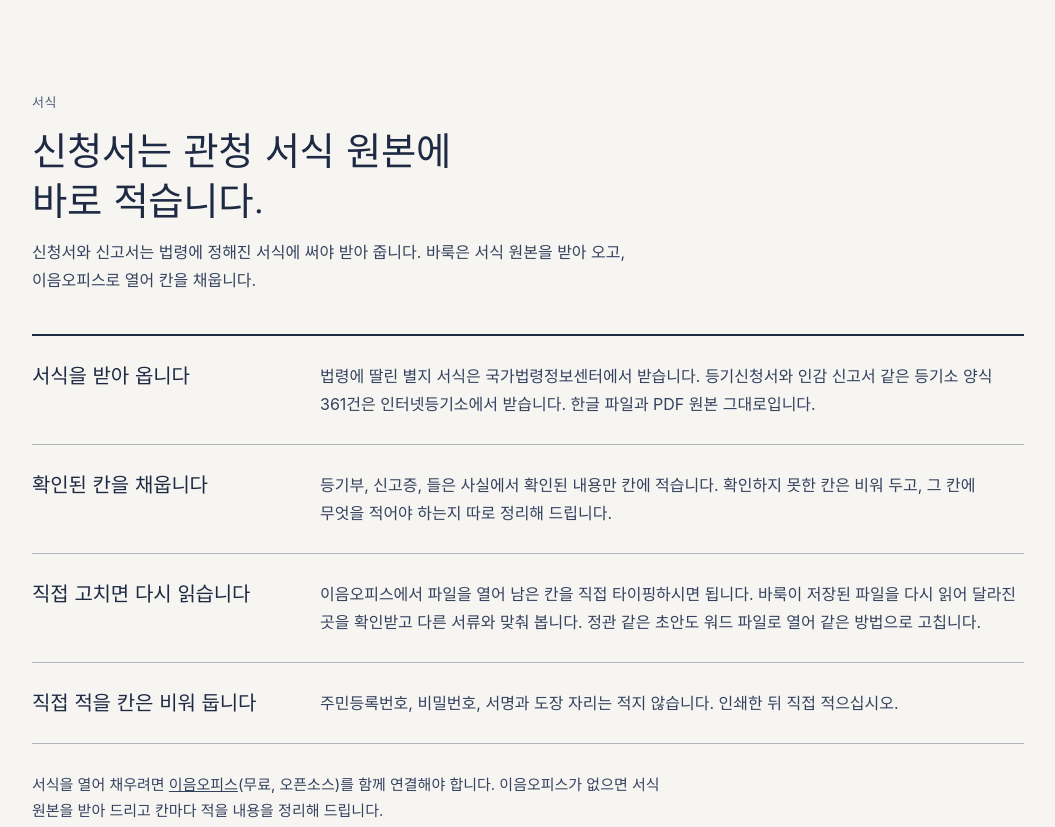
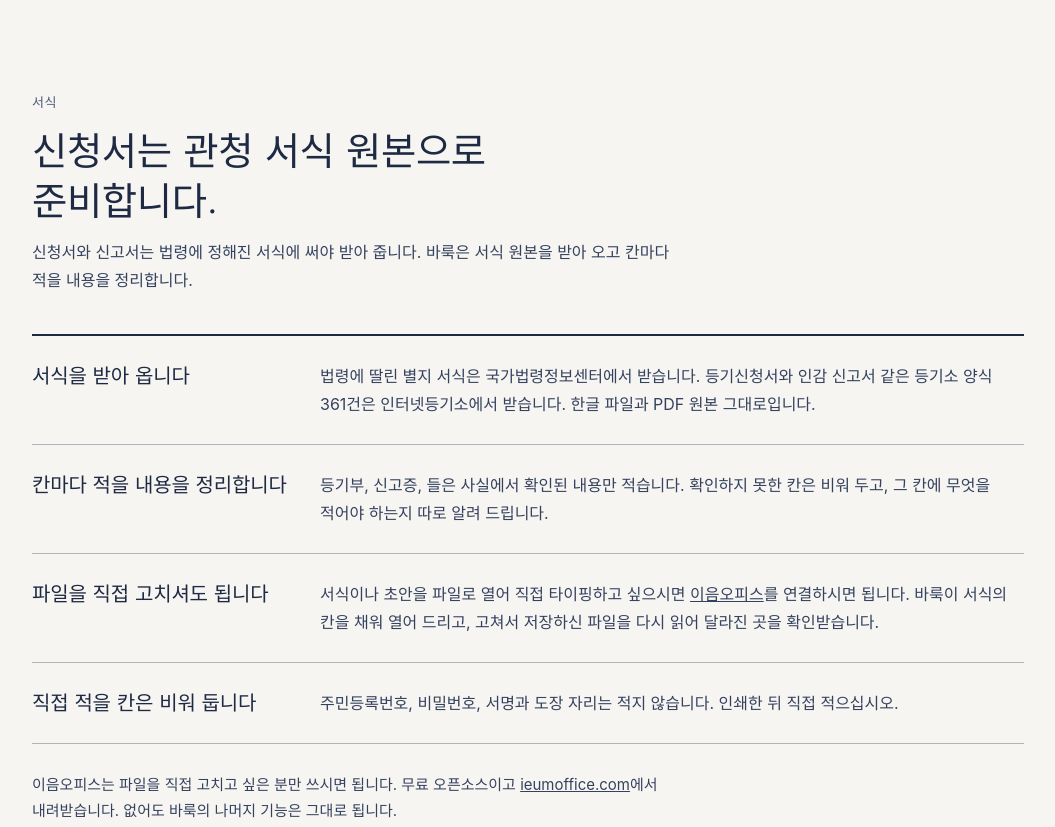
Before and after one commit to moomoogrange/baruch, a plain HTML site: page docs/index.html in a window 1280 px wide. Shown: the part 3180-4007 px from the top of the page, without its empty margins (112-1167 px from the left). Drawn offline with Linux system fonts and the light colour scheme.

Commit message:
이음오피스를 직접 고치고 싶은 분의 선택 사항으로 낮추고 내려받기 링크 연결
Co-Authored-By: Claude Fable 5.2 <noreply@anthropic.com>

```diff
--- a/docs/index.html
+++ b/docs/index.html
@@ -264,7 +264,7 @@ footer nav{display:flex;flex-wrap:wrap;gap:8px 20px}
       <li><b>사정을 듣습니다</b><span>해야 하는 신청을 빠짐없이 찾고 무엇부터 낼지 정합니다.</span></li>
       <li><b>법령에서 근거, 내는 곳, 서식, 기한을 찾습니다</b><span>기억나는 대로 쓰지 않고 조회하는 날의 조문을 읽습니다.</span></li>
       <li><b>먼저 들러야 하는 곳을 찾습니다</b><span>등기 전에 관청에서 확인서를 받아 와야 하는 경우가 있어서입니다.</span></li>
-      <li><b>서류를 씁니다</b><span>신청서와 신고서는 관청 서식 원본의 칸에 적고, 정관이나 의사록 같은 글은 초안으로 씁니다. 모르는 내용은 지어내지 않고 빈칸으로 남긴 뒤 여쭤봅니다.</span></li>
+      <li><b>서류를 씁니다</b><span>신청서와 신고서는 관청 서식 원본에 맞춰 쓰고, 정관이나 의사록 같은 글은 초안으로 씁니다. 모르는 내용은 지어내지 않고 빈칸으로 남긴 뒤 여쭤봅니다.</span></li>
       <li><b>담당자가 물을 것에 미리 답합니다</b><span>접수 창구, 담당 주무관, 등기관, 재판부라면 무엇을 물을지 뽑아 봅니다.</span></li>
       <li><b>다른 둘이 따로 검토합니다</b><span>쓴 사람은 자기 글에서 틀린 곳을 잘 못 찾습니다.</span></li>
       <li><b>제출용으로 만듭니다</b><span>첨부 서류는 PDF로 만들고, 화면에 붙여 넣을 글과 할 일 목록을 같이 드립니다.</span></li>
@@ -279,15 +279,15 @@ footer nav{display:flex;flex-wrap:wrap;gap:8px 20px}
 
 <section id="form"><div class="wrap">
   <p class="kicker">서식</p>
-  <h2>신청서는 관청 서식 원본에<br>바로 적습니다.</h2>
-  <p class="sub">신청서와 신고서는 법령에 정해진 서식에 써야 받아 줍니다. 바룩은 서식 원본을 받아 오고, 이음오피스로 열어 칸을 채웁니다.</p>
+  <h2>신청서는 관청 서식 원본으로<br>준비합니다.</h2>
+  <p class="sub">신청서와 신고서는 법령에 정해진 서식에 써야 받아 줍니다. 바룩은 서식 원본을 받아 오고 칸마다 적을 내용을 정리합니다.</p>
   <div class="three">
     <div><h3>서식을 받아 옵니다</h3><div><p>법령에 딸린 별지 서식은 국가법령정보센터에서 받습니다. 등기신청서와 인감 신고서 같은 등기소 양식 361건은 인터넷등기소에서 받습니다. 한글 파일과 PDF 원본 그대로입니다.</p></div></div>
-    <div><h3>확인된 칸을 채웁니다</h3><div><p>등기부, 신고증, 들은 사실에서 확인된 내용만 칸에 적습니다. 확인하지 못한 칸은 비워 두고, 그 칸에 무엇을 적어야 하는지 따로 정리해 드립니다.</p></div></div>
-    <div><h3>직접 고치면 다시 읽습니다</h3><div><p>이음오피스에서 파일을 열어 남은 칸을 직접 타이핑하시면 됩니다. 바룩이 저장된 파일을 다시 읽어 달라진 곳을 확인받고 다른 서류와 맞춰 봅니다. 정관 같은 초안도 워드 파일로 열어 같은 방법으로 고칩니다.</p></div></div>
+    <div><h3>칸마다 적을 내용을 정리합니다</h3><div><p>등기부, 신고증, 들은 사실에서 확인된 내용만 적습니다. 확인하지 못한 칸은 비워 두고, 그 칸에 무엇을 적어야 하는지 따로 알려 드립니다.</p></div></div>
+    <div><h3>파일을 직접 고치셔도 됩니다</h3><div><p>서식이나 초안을 파일로 열어 직접 타이핑하고 싶으시면 <a href="https://ieumoffice.com/">이음오피스</a>를 연결하시면 됩니다. 바룩이 서식의 칸을 채워 열어 드리고, 고쳐서 저장하신 파일을 다시 읽어 달라진 곳을 확인받습니다.</p></div></div>
     <div><h3>직접 적을 칸은 비워 둡니다</h3><div><p>주민등록번호, 비밀번호, 서명과 도장 자리는 적지 않습니다. 인쇄한 뒤 직접 적으십시오.</p></div></div>
   </div>
-  <p class="note">서식을 열어 채우려면 <a href="https://ieumoffice.com">이음오피스</a>(무료, 오픈소스)를 함께 연결해야 합니다. 이음오피스가 없으면 서식 원본을 받아 드리고 칸마다 적을 내용을 정리해 드립니다.</p>
+  <p class="note">이음오피스는 파일을 직접 고치고 싶은 분만 쓰시면 됩니다. 무료 오픈소스이고 <a href="https://ieumoffice.com/">ieumoffice.com</a>에서 내려받습니다. 없어도 바룩의 나머지 기능은 그대로 됩니다.</p>
 </div></section>
 
 <section id="back" class="tint"><div class="wrap">
@@ -386,8 +386,8 @@ footer nav{display:flex;flex-wrap:wrap;gap:8px 20px}
       <p class="note">서류를 폴더에 파일로 쌓고, 검토를 맡는 두 역할이 따로 일하고, 첨부를 PDF로 만듭니다. 서류가 많은 일에는 이쪽이 낫습니다. PDF를 만들려면 크롬이나 엣지가 깔려 있어야 합니다.</p>
     </div>
     <div>
-      <h3>이음오피스를 함께 연결합니다</h3>
-      <p class="note">서식과 초안을 파일로 열어 채우는 일은 <a href="https://ieumoffice.com">이음오피스</a>가 맡습니다. 워드, 한글, PDF 파일을 한 창에서 열고 고치는 무료 오픈소스 오피스이고, Claude Code, Claude, ChatGPT에 연결해 쓸 수 있습니다. 설치와 연결 방법은 이음오피스 사이트에 있습니다.</p>
+      <h3>파일을 직접 고치고 싶으시면</h3>
+      <p class="note"><a href="https://ieumoffice.com/">이음오피스</a>를 내려받아 함께 연결하시면 됩니다. 워드, 한글, PDF 파일을 한 창에서 열고 고치는 무료 오픈소스 오피스이고, Claude Code, Claude, ChatGPT에 연결해 쓸 수 있습니다. 내려받기와 연결 방법은 <a href="https://ieumoffice.com/">ieumoffice.com</a>에 있습니다.</p>
       <ul class="plain">
         <li>관청이 정한 신청서·신고서 서식은 법제처에서, 등기소 양식은 인터넷등기소에서 원본 한글 파일을 받아 열어 드립니다.</li>
         <li>바룩이 초안을 워드 파일로 만들어 열어 드립니다.</li>
```
Also changed, not shown: docs/page.src.html (+8 -8 lines), 1 other file.
